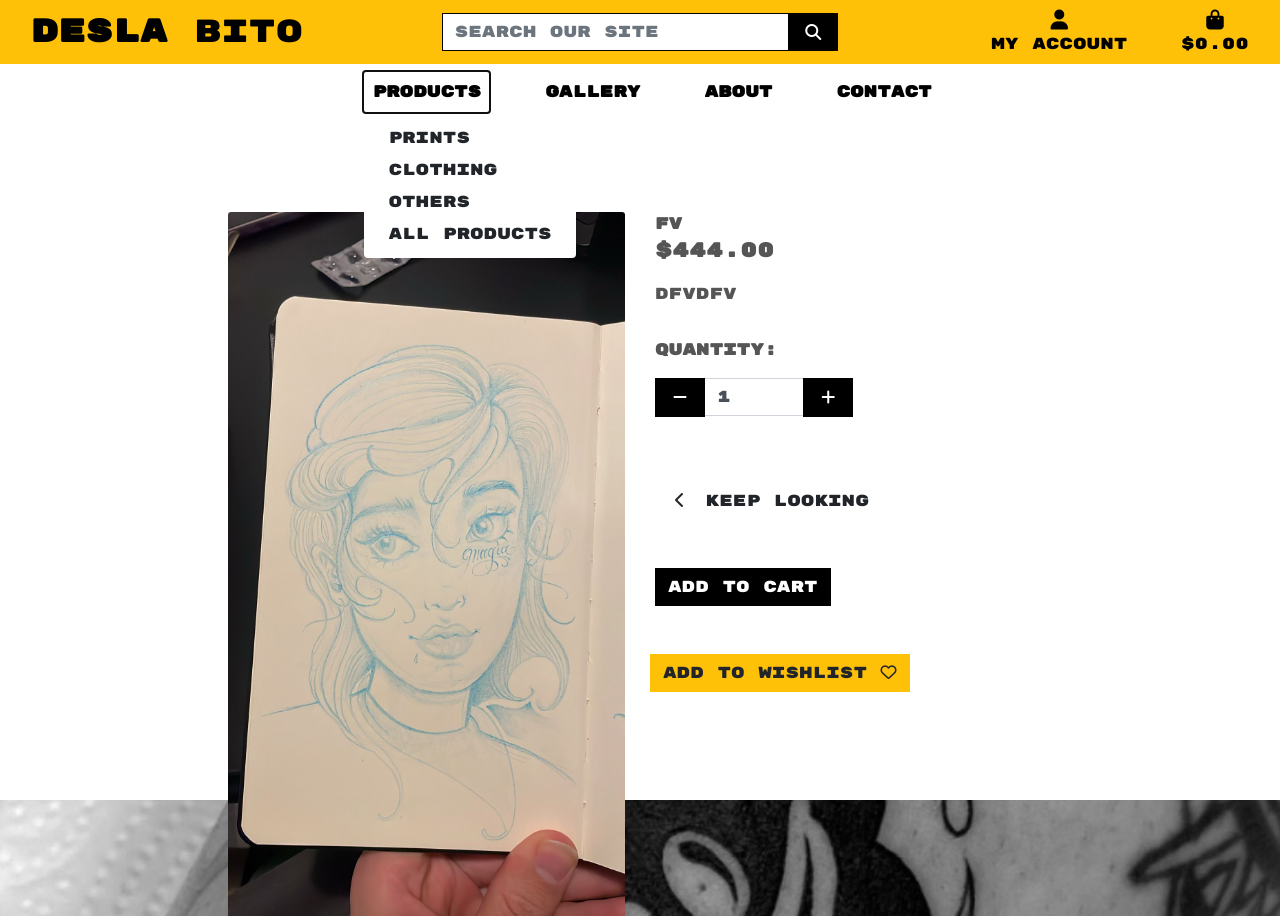
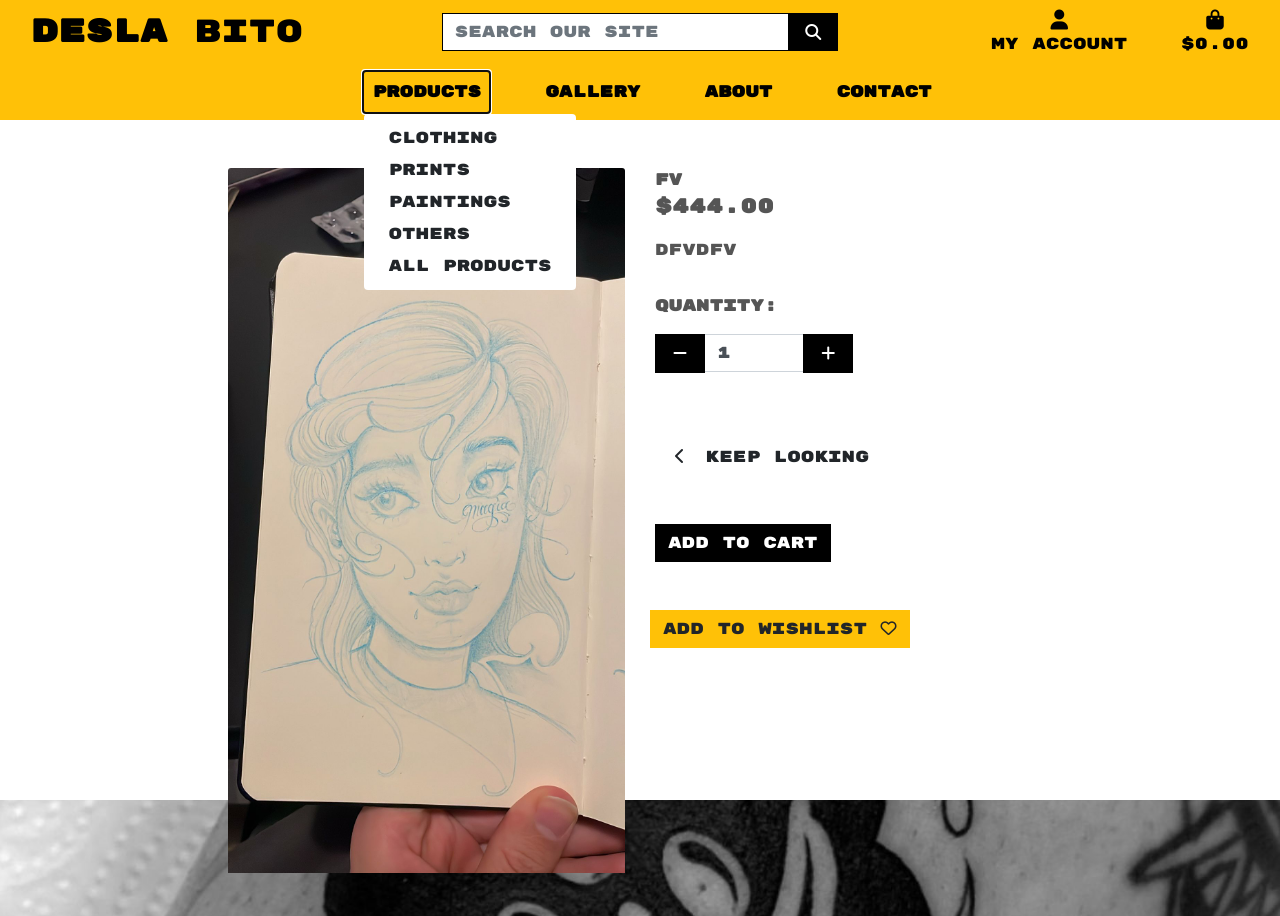
Before and after one commit to fenasti/desla, a Django app: page /products/1/ in a window 1280 px wide, after a click on "PRODUCTS". Shown: the top 916 px of the page. Run offline with Django 3.2, Linux system fonts and the light colour scheme; data comes from the database, SQL or seed files in the repository; both versions use the stored data as it was after the commit; some libraries are stand-ins or nearby versions.

Commit message:
add sorting

```diff
--- a/products/views.py
+++ b/products/views.py
@@ -1,9 +1,39 @@
-from django.shortcuts import render, get_object_or_404
+from django.shortcuts import render, get_object_or_404, redirect
+from django.contrib import messages
+from django.db.models import Q
+from django.urls import reverse
 from .models import Product
 
 def product_list(request):
     products = Product.objects.all()
-    return render(request, "products/product_list.html", {"products": products})
+    query = None
+    categories = None
+
+    if request.GET:
+        if 'category' in request.GET:
+            categories = request.GET['category'].split(',')
+            try:
+                categories = [int(cat) for cat in categories]  # Convert category values to integers
+                products = products.filter(category__in=categories)
+            except ValueError:
+                messages.error(request, "Invalid category filter!")
+
+        if 'q' in request.GET:  # <-- Ensure correct indentation here
+            query = request.GET['q']
+            if not query:
+                messages.error(request, "You didn't enter any search criteria!")
+                return redirect(reverse('products'))
+
+            queries = Q(name__icontains=query) | Q(description__icontains=query)
+            products = products.filter(queries)
+
+    context = {
+        'products': products,
+        'search_term': query,
+        'current_categories': categories,
+    }
+
+    return render(request, "products/product_list.html", context)
 
 def product_detail(request, pk):
     product = get_object_or_404(Product, pk=pk)
--- a/static/css/base.css
+++ b/static/css/base.css
@@ -88,7 +88,7 @@ body {
         z-index: 1030;
     }
 
-    .header-container {
+    /* .header-container {
         padding-top: 164px;
-    }
+    } */
 }
--- a/templates/base.html
+++ b/templates/base.html
@@ -36,7 +36,7 @@
         <title>Deslas Page {% block extra_title %}{% endblock %}</title>
     </head>
     <body>
-        <header class="container-fluid fixed-top">
+        <header class="container-fluid">
             <div id="topnav" class="row bg-warning d-none d-lg-flex">
                 <div class="col-12 col-lg-4 my-auto py-1 py-lg-0 text-center text-lg-left">
                     <a href="{% url 'home' %}" class="nav-link main-logo-link">
@@ -96,7 +96,7 @@
                     </ul>
                 </div>
             </div>
-            <div class="row bg-white">
+            <div class="row bg-warning">
                 <nav class="navbar navbar-expand-lg navbar-light w-100">
                     <button class="navbar-toggler" type="button" data-toggle="collapse" data-target="#main-nav" aria-controls="main-nav" aria-expanded="false" aria-label="Toggle navigation">
                         <span class="navbar-toggler-icon"></span>
--- a/templates/includes/main-nav.html
+++ b/templates/includes/main-nav.html
@@ -5,9 +5,10 @@
                 Products
             </a>
             <div class="dropdown-menu border-0" aria-labelledby="all-products-link">
-                <a href="" class="dropdown-item">Prints</a>
-                <a href="" class="dropdown-item ">Clothing</a>
-                <a href="" class="dropdown-item ">Others</a>
+                <a href="{% url 'products' %}?category=3" class="dropdown-item ">Clothing</a>
+                <a href="{% url 'products' %}?category=1" class="dropdown-item">Prints</a>
+                <a href="{% url 'products' %}?category=2" class="dropdown-item">Paintings</a>
+                <a href="{% url 'products' %}?category=4" class="dropdown-item ">Others</a>
                 <a href="{% url 'products' %}" class="dropdown-item">All Products</a>
             </div>
         </li>
--- a/templates/includes/mobile-top-header.html
+++ b/templates/includes/mobile-top-header.html
@@ -6,7 +6,7 @@
         </div>
     </a>
     <div class="dropdown-menu border-0 w-100 p-3 rounded-0 my-0" aria-labelledby="mobile-search">
-        <form class="form" method="GET" action="">
+        <form class="form" method="GET" action="{% url 'products' %}">
             <div class="input-group w-100">
                 <input class="form-control border border-black rounded-0" type="text" name="q" placeholder="Search our site">
                 <div class="input-group-append">
```
Also changed, not shown: db.sqlite3, media/product_images/Flamingo-logo.jpg (added), media/product_images/WhatsApp_Image_2023-11-25_at_11.02.58.jpeg (added), media/product_images/tye-doring-yAjERuo85E4-unsplash.jpg (added).
